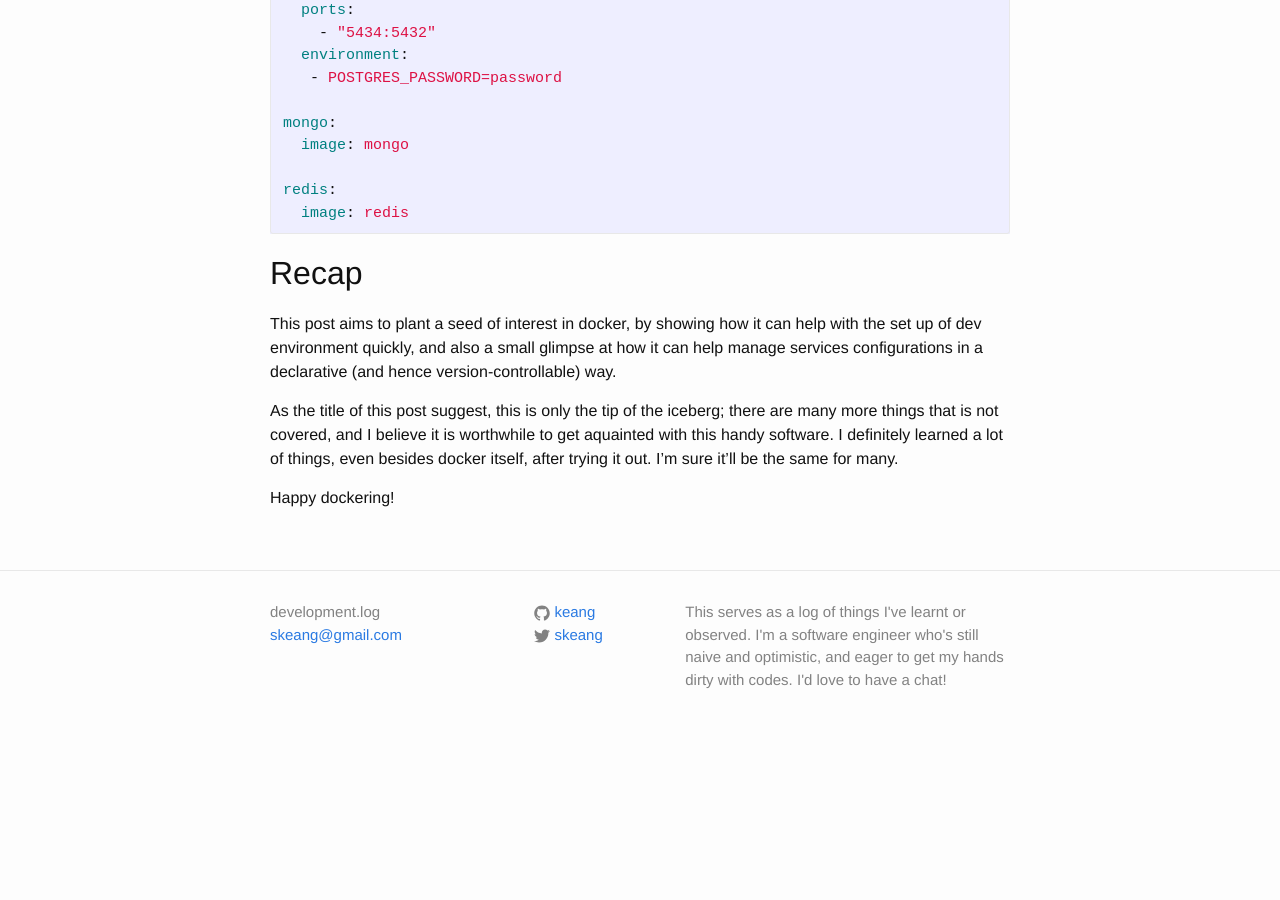
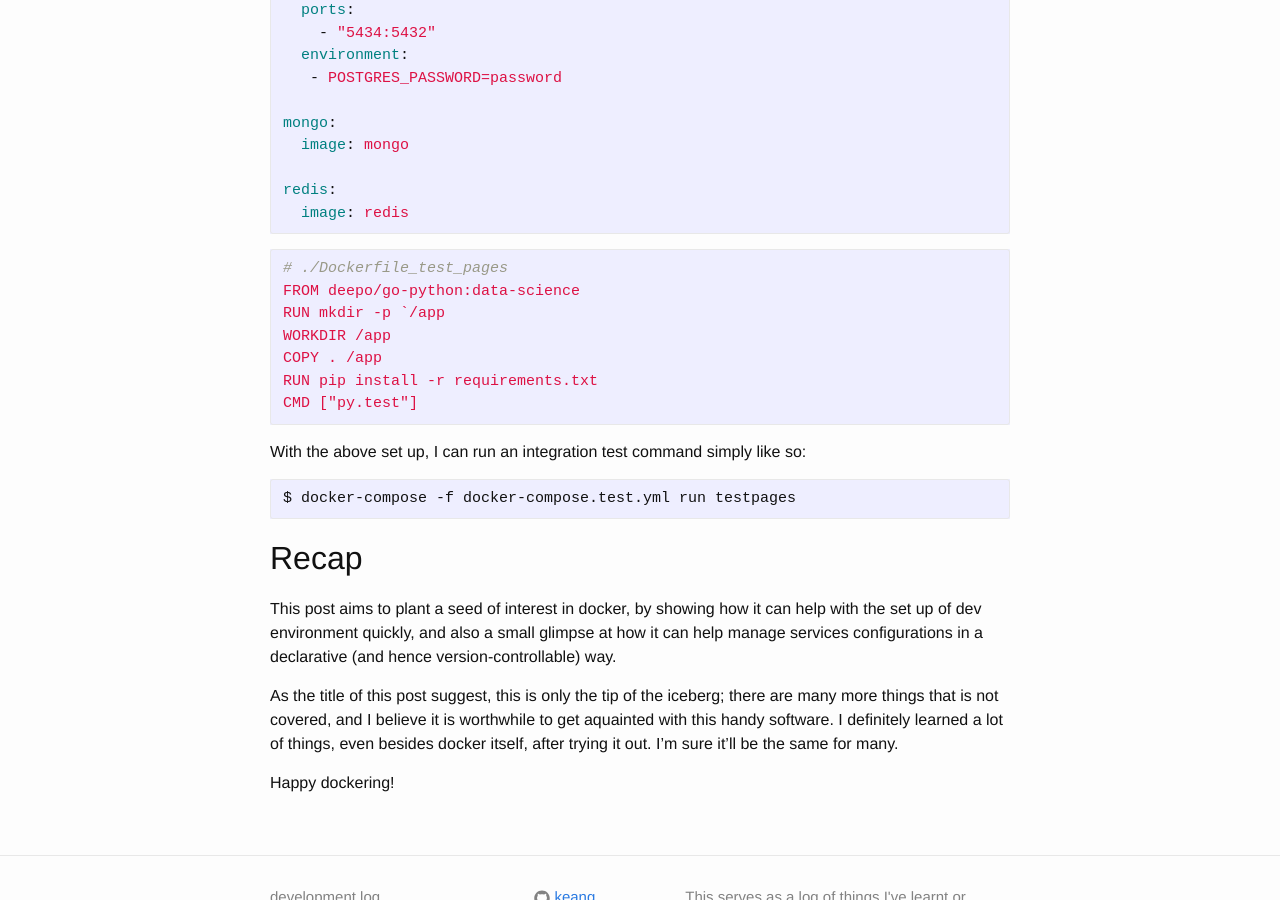
Before and after one commit to keang/keang.github.io, a Jekyll site: the page built from _posts/2016-07-01-tip-of-the-docker-iceberg.markdown, in a window 1280 px wide and 900 px high, scrolled down 3333 px. Built offline with Jekyll 4.4.1, drawn with Linux system fonts in a browser that asks for light colours; comment, search, counter and statistics services are not loaded; before the commit the page ends 4084 px from its top, so only the background shows below that.

Commit message:
Update with test command

````diff
--- a/_posts/2016-07-01-tip-of-the-docker-iceberg.markdown
+++ b/_posts/2016-07-01-tip-of-the-docker-iceberg.markdown
@@ -162,6 +162,22 @@ redis:
   image: redis
 ```
 
+```yml
+# ./Dockerfile_test_pages
+FROM deepo/go-python:data-science
+RUN mkdir -p `/app
+WORKDIR /app
+COPY . /app
+RUN pip install -r requirements.txt
+CMD ["py.test"]
+```
+
+With the above set up, I can run an integration test command simply like so:
+
+```
+$ docker-compose -f docker-compose.test.yml run testpages
+```
+
 Recap
 -----
 
````
